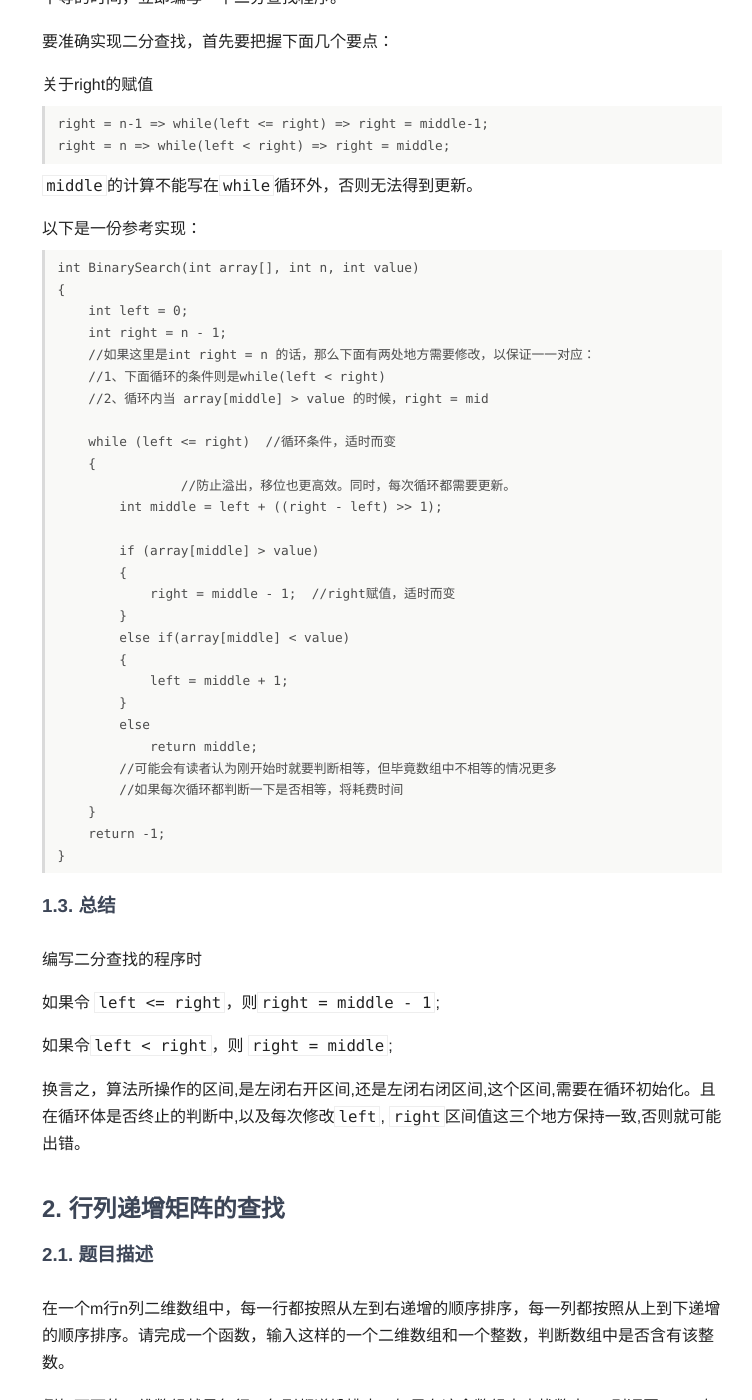
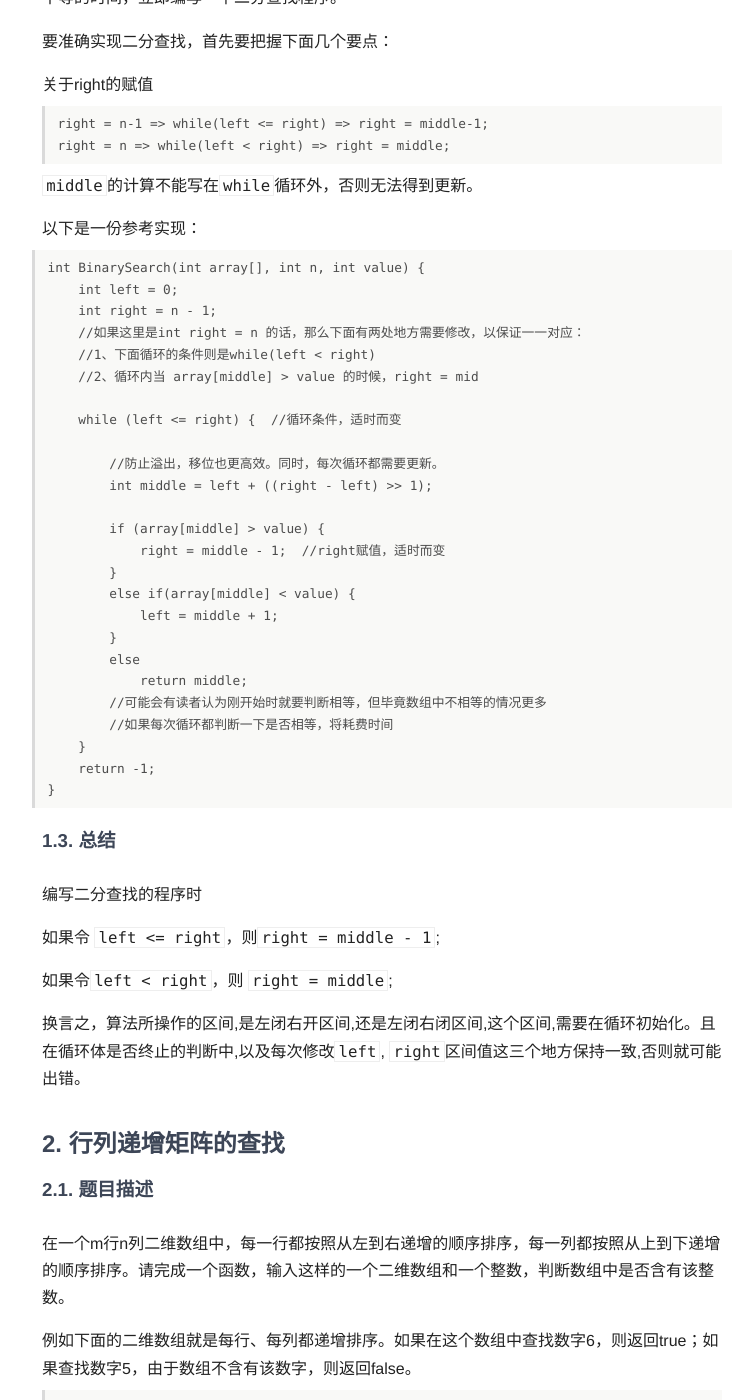
Before and after one commit to xiaoyifeibupt/xiaoyifeibupt.github.io, a Jekyll site: the page built from _posts/2015-02-09-Search-and-Match.md, in a window 1280 px wide and 1400 px high, scrolled down 1075 px. Shown: the whole window, without its empty margins (258-1010 px from the left). Built offline with Jekyll 4.4.1, drawn with Linux system fonts in a browser that asks for light colours; Markdown is read by kramdown in place of the engine named in the settings; comment, search, counter and statistics services are not loaded; some of the changed text lies outside the part shown.

Commit message:
Update 2015-02-09-Search-and-Match.md

````diff
--- a/_posts/2015-02-09-Search-and-Match.md
+++ b/_posts/2015-02-09-Search-and-Match.md
@@ -40,35 +40,33 @@ categories: [Algorithms]
 
 以下是一份参考实现：
 
-	int BinarySearch(int array[], int n, int value)
-	{
-	    int left = 0;
-	    int right = n - 1;
-	    //如果这里是int right = n 的话，那么下面有两处地方需要修改，以保证一一对应：
-	    //1、下面循环的条件则是while(left < right)
-	    //2、循环内当 array[middle] > value 的时候，right = mid
+```C
+int BinarySearch(int array[], int n, int value) {
+    int left = 0;
+    int right = n - 1;
+    //如果这里是int right = n 的话，那么下面有两处地方需要修改，以保证一一对应：
+    //1、下面循环的条件则是while(left < right)
+    //2、循环内当 array[middle] > value 的时候，right = mid
 
-	    while (left <= right)  //循环条件，适时而变
-	    {
-			//防止溢出，移位也更高效。同时，每次循环都需要更新。
-	        int middle = left + ((right - left) >> 1);
+    while (left <= right) {  //循环条件，适时而变
 
-	        if (array[middle] > value)
-	        {
-	            right = middle - 1;  //right赋值，适时而变
-	        }
-	        else if(array[middle] < value)
-	        {
-	            left = middle + 1;
-	        }
-	        else
-	            return middle;
-	        //可能会有读者认为刚开始时就要判断相等，但毕竟数组中不相等的情况更多
-	        //如果每次循环都判断一下是否相等，将耗费时间
-	    }
-	    return -1;
-	}
+	//防止溢出，移位也更高效。同时，每次循环都需要更新。
+        int middle = left + ((right - left) >> 1);
 
+        if (array[middle] > value) {
+            right = middle - 1;  //right赋值，适时而变
+        }
+        else if(array[middle] < value) {
+            left = middle + 1;
+        }
+        else
+            return middle;
+        //可能会有读者认为刚开始时就要判断相等，但毕竟数组中不相等的情况更多
+        //如果每次循环都判断一下是否相等，将耗费时间
+    }
+    return -1;
+}
+```
 ###1.3. 总结
 
 编写二分查找的程序时
@@ -110,23 +108,25 @@ img
 
 关键代码如下所示：
 
-	#define ROW 4
-	#define COL 4
+```c
+#define ROW 4
+#define COL 4
 
-	bool YoungMatrix(int array[][COL], int searchKey){
-	    int i = 0, j = COL - 1;
-	    int var = array[i][j];
-	    while (true){
-	        if (var == searchKey)
-	            return true;
-	        else if (var < searchKey && i < ROW - 1)
-	            var = array[++i][j];
-	        else if (var > searchKey && j > 0)
-	            var = array[i][--j];
-	        else
-	            return false;
-	    }
-	}
+bool YoungMatrix(int array[][COL], int searchKey) {
+    int i = 0, j = COL - 1;
+    int var = array[i][j];
+    while (true) {
+        if (var == searchKey)
+            return true;
+        else if (var < searchKey && i < ROW - 1)
+            var = array[++i][j];
+        else if (var > searchKey && j > 0)
+            var = array[i][--j];
+        else
+            return false;
+    }
+}
+```
 
 ###2.3. 举一反三
 
@@ -223,29 +223,26 @@ Hash表需要O(n)的空间开销，且要设计hash函数，还有没有更好
 
 思路清楚了，完整的代码如下：
 
-	//a代表数组，length代表数组长度
-	int FindOneNumber(int* a, int length)
-	{
-	    int candidate = a[0];
-	    int nTimes = 1;
-	    for (int i = 1; i < length; i++)
-	    {
-	        if (nTimes == 0)
-	        {
-	            candidate = a[i];
-	            nTimes = 1;
-	        }
-	        else
-	        {
-	            if (candidate == a[i])
-	                nTimes++;
-	            else
-	                nTimes--;
-	        }
-	    }
-	    return candidate;
-	}
-
+```c
+//a代表数组，length代表数组长度
+int FindOneNumber(int* a, int length) {
+    int candidate = a[0];
+    int nTimes = 1;
+    for (int i = 1; i < length; i++) {
+        if (nTimes == 0) {
+            candidate = a[i];
+            nTimes = 1;
+        }
+        else {
+            if (candidate == a[i])
+                nTimes++;
+            else
+                nTimes--;
+        }
+    }
+    return candidate;
+}
+```
 即针对数组{0, 1, 2, 1, 1}，套用上述程序可得：
 
 	i=0，candidate=0，nTimes=1；
````
